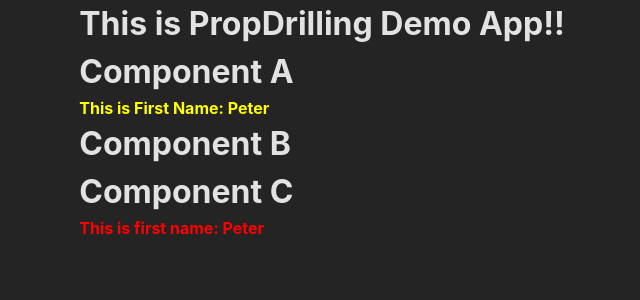
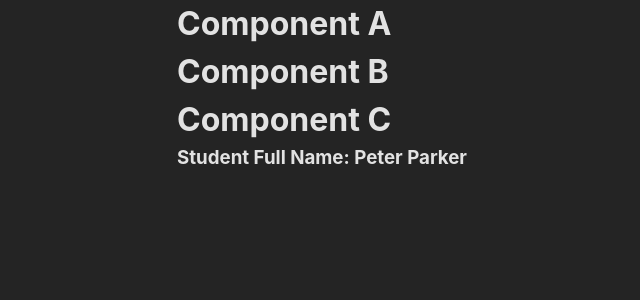
Before and after one commit to kushal022/React-Repo, a React (Vite) app: page / in a window 1280 px wide. Shown: the top 300 px of the page, without its empty margins (318-958 px from the left). Built offline with nearby package versions, Linux system fonts and the light colour scheme.

Commit message:
Context API solution of Prop Drilling

```diff
--- a/src/App.jsx
+++ b/src/App.jsx
@@ -4,11 +4,12 @@ import AppProps from './props/AppProps.jsx'
 import AppCard from './assignment1/AppCard.jsx'
 import AppSignUp from './assignment2/AppSignUp.jsx'
 import AppMode from './projects/clrMode/AppMode.jsx'
+import AppState from './state/AppState.jsx'
 import AppMapping from './mapping/AppMapping.jsx'
-import AppState from './state/AppState.jsx'
 import AppArray from './array/AppArray.jsx'
 import AppApi from './api/AppApi.jsx'
 import AppPropDrilling from './propDrilling/AppPropDrilling.jsx'
+import AppContextAPI from './contextAPI/AppContextAPI.jsx'
 
 function App() {
   const [count, setCount] = useState(0)
@@ -23,7 +24,8 @@ function App() {
       {/* <AppMapping /> */}
       {/* <AppArray /> */}
       {/* <AppApi /> */}
-      <AppPropDrilling />
+      {/* <AppPropDrilling /> */}
+      <AppContextAPI />
     </>
   )
 }
--- /dev/null
+++ b/src/contextAPI/A_Comp.jsx
@@ -0,0 +1,13 @@
+import React from 'react'
+import B_Comp from './B_Comp'
+
+function A_Comp() {
+  return (
+    <div>
+      <h1>Component A</h1>
+      <B_Comp/>
+    </div>
+  )
+}
+
+export default A_Comp
--- /dev/null
+++ b/src/contextAPI/AppContextAPI.jsx
@@ -0,0 +1,29 @@
+import React from "react";
+import A_Comp from "./A_Comp";
+
+import { createContext } from "react";
+const studentinfo = createContext()
+const studentinfo2 = createContext()
+function AppContextAPI() {
+
+    // Data want to send
+    const f_name = 'Peter';
+    const l_name = 'Parker'
+  return (
+    <>
+    <studentinfo.Provider value={f_name} >
+        {/* here 'value' keyword for attribute is mandatory. */}
+        <studentinfo2.Provider value = {l_name}>
+        <A_Comp/>
+        </studentinfo2.Provider>
+    </studentinfo.Provider>
+    </>
+  )
+}
+export default AppContextAPI
+/// also need to export it
+export { studentinfo,studentinfo2 }
+
+// it seems like Callback Hell
+// complex
+// that's why 'Hooks' comes in picture
--- /dev/null
+++ b/src/contextAPI/B_Comp.jsx
@@ -0,0 +1,13 @@
+import React from 'react'
+import C_Comp from './C_Comp'
+
+function B_Comp() {
+  return (
+    <div>
+        <h1>Component B</h1>
+        <C_Comp/>
+    </div>
+  )
+}
+
+export default B_Comp
--- /dev/null
+++ b/src/contextAPI/C_Comp.jsx
@@ -0,0 +1,28 @@
+import React from 'react'
+import { studentinfo,studentinfo2 } from './AppContextAPI'
+function C_Comp() {
+  return (
+    <>
+        <h1>Component C</h1>
+        <studentinfo.Consumer>
+            {/* //nee to return callback function */}
+            {(getf_name) => {
+                return <studentinfo2.Consumer>
+                    {(getl_name)=>{
+                        return (
+                        <h3> Student Full Name: {getf_name} {getl_name} </h3>
+                        )
+                    }}
+                </studentinfo2.Consumer>
+            }}
+        </studentinfo.Consumer>
+
+    </>
+  )
+}
+
+export default C_Comp
+
+// it seems like Callback Hell
+// complex
+// that's why 'Hooks' comes in picture
```
